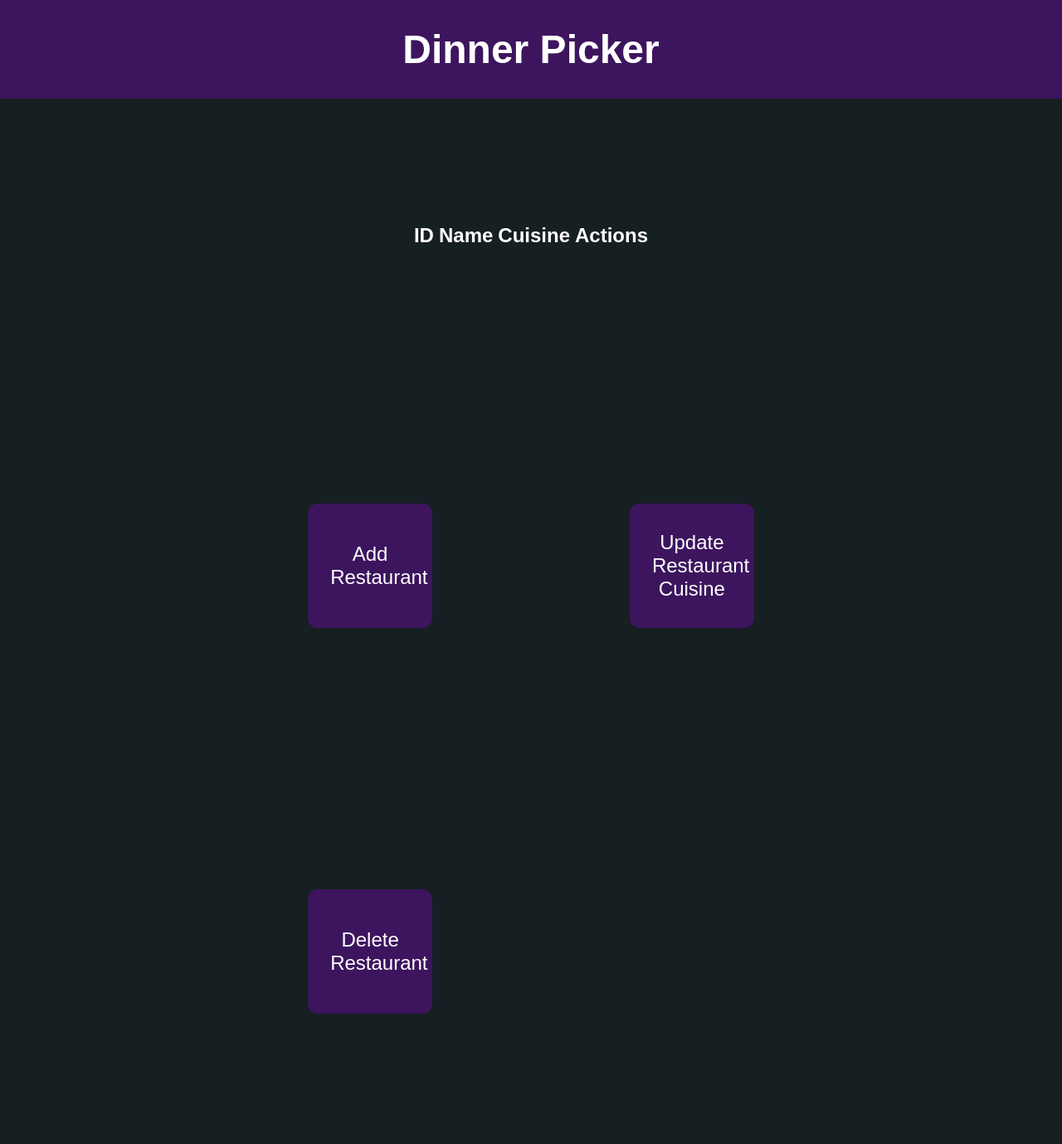
After one commit to BuccoBruce/dinner-finder, a Flask app: page /restaurants in a window 1280 px wide. The commit adds this page. Shown: the whole page at 83% size. Run offline with Flask 3, Linux system fonts and the light colour scheme; data that the repository does not hold is empty.

Commit message:
working on crud implementation

```diff
--- a/app.py
+++ b/app.py
@@ -4,12 +4,13 @@ import sqlite3
 import db
 
 from dotenv import load_dotenv
-from flask import Flask, render_template, request, session
+from flask import Flask, render_template, request, session, redirect
 
 VALID_CUISINES = ("mexican", "italian", "american", "asian", "bakery", "pizza")
-# DATABASE = "dinnerfinder.db"
-HOMEPAGE = "index.html"
+HOMEPAGE = "/index.html"
 RECOMMENDATION = "recommendation.html"
+USERS = "users.html"
+RESTAURANTS = "restaurants.html"
 
 load_dotenv()
 
@@ -75,3 +76,42 @@ def recommendation():
         )
     else:
         return render_template(HOMEPAGE)
+
+@app.route("/users", methods=["GET", "POST"])
+def users():
+    if request.method == "POST":
+        resp = request.form["user_management"]
+        if resp == "add_user":
+            db.create_user("testuser4", "testuser4@test.com", "1234567")
+            return redirect("/")
+        if resp == "get_user_id":
+            print(db.get_user_id("testuser4", "1234567"))
+            return redirect("/")
+        if resp == "update_user":
+            db.update_user_email(1, "fake@fakerson.com")
+            return redirect("/")
+        if resp == "delete_user":
+            db.delete_user(1)
+            return redirect("/")
+
+    if request.method == "GET":
+        return render_template(USERS)
+
+@app.route("/restaurants", methods=["GET", "POST"])
+def restaurants():
+    if request.method == "POST":
+        resp = request.form["restaurant_management"]
+        if resp == "add_restaurant":
+            db.create_restaurant("test", "mexican", 1)
+            return redirect("/")
+        if resp == "update_restaurant":
+            db.update_restaurant_cuisine("test", "american", 1)
+            return redirect("/")
+        if resp == "delete_restaurant":
+            db.delete_restaurant("test", 1, 1)
+            return redirect("/")
+
+    if request.method == "GET":
+        user_id = 1
+        restaurant_table = db.get_restaurant_table(user_id)
+        return render_template(RESTAURANTS, restaurant_table=restaurant_table)
--- a/db.py
+++ b/db.py
@@ -12,7 +12,7 @@ def get_db():
         )
         g.db.row_factory = sqlite3.Row
 
-        return g.db
+    return g.db
 
 def close_db(e=None):
     db = g.pop('db', None)
@@ -60,6 +60,15 @@ def get_restaurant_recommendation(selected_cuisine: str, user_id: int) -> list:
         restaurant_list.append(restaurant[0])
     return restaurant_list
 
+def get_restaurant_table(user_id: int):
+    db = get_db()
+    query_data = db.execute(
+        "SELECT id, name, cuisine FROM restaurants WHERE user_id=?",
+        (user_id,)
+    )
+
+    return query_data.fetchall()
+
 def update_restaurant_name(old_name, new_name, user_id):
     db = get_db()
     db.execute(
@@ -76,36 +85,36 @@ def update_restaurant_cuisine(name, new_cuisine, user_id):
     )
     db.commit()
 
-def delete_restaurant(name, user_id):
+def delete_restaurant(name, user_id, restaurant_id):
     db = get_db()
     db.execute(
-        "DELETE FROM restaurants WHERE name=? AND user_id=?",
-        (name, user_id)
+        "DELETE FROM restaurants WHERE name=? AND user_id=? AND id=?",
+        (name, user_id, restaurant_id)
     )
     db.commit()
 
-def create_user(name, email, password_hash):
+def create_user(username, email, password_hash):
     db = get_db()
     db.execute(
-        "INSERT INTO users (name, email, password_hash) VALUES (?, ?, ?)",
-        (name, email, password_hash)
+        "INSERT INTO users (username, email, password_hash) VALUES (?, ?, ?)",
+        (username, email, password_hash)
     )
     db.commit()
 
-def get_user_id(name, password_hash):
+def get_user_id(username, password_hash):
     db = get_db()
     result = db.execute(
-        "SELECT id FROM users WHERE name=? AND password_hash=?",
-        (name, password_hash)
+        "SELECT id FROM users WHERE username=? AND password_hash=?",
+        (username, password_hash)
     )
     user = result.fetchone()
     return user["id"]
 
-def update_user_name(id, name):
+def update_user_name(id, username):
     db = get_db()
     db.execute(
-        "UPDATE users SET name=? WHERE id=?",
-        (name, id)
+        "UPDATE users SET username=? WHERE id=?",
+        (username, id)
     )
     db.commit()
 
--- a/schema.sql
+++ b/schema.sql
@@ -3,7 +3,7 @@ DROP TABLE IF EXISTS restaurants;
 
 CREATE TABLE users (
     id INTEGER PRIMARY KEY AUTOINCREMENT,
-    name TEXT UNIQUE NOT NULL,
+    username TEXT UNIQUE NOT NULL,
     email TEXT UNIQUE NOT NULL,
     password_hash TEXT NOT NULL
 );
--- a/templates/index.html
+++ b/templates/index.html
@@ -42,6 +42,12 @@
         </div>
 
     </div>
+    <form action="/users" method="get">
+        <button type="submit" name="user_management" value="users">Users</button>
+    </form>
+    <form action="/restaurants" method="get">
+        <button type="submit" name="restaurant_management" value="restaurants">Restaurants</button>
+    </form>
 </body>
 
 </html>
--- /dev/null
+++ b/templates/restaurants.html
@@ -0,0 +1,72 @@
+<!DOCTYPE html>
+<html>
+<link rel="stylesheet" type="text/css" href="{{ url_for('static', filename='style.css') }}" />
+<title>Dinner Finder</title>
+
+<head><meta charset="UTF-8"></head>
+
+<body>
+    <div class="flexbox-container">
+
+        <div class="flexbox-item flexbox-item-1">
+            <h1>Dinner Picker</h1>
+        </div>
+
+        <div class="flexbox-item flexbox-item-2">
+            <table>
+                <tr>
+                    <th>ID</th>
+                    <th>Name</th>
+                    <th>Cuisine</th>
+                    <th>Actions</th>
+                </tr>
+
+                {% for restaurant_row in restaurant_table %}
+                <tr>
+                    <td>{{ restaurant_row["id"] }}</td>
+                    <td>{{ restaurant_row["name"] }}</td>
+                    <td>{{ restaurant_row["cuisine"] }}</td>
+
+                    <td>
+                        <form action="/restaurants" method="post">
+                            <input type="hidden"
+                                name="restaurant_id"
+                                value="{{ restaurant_row['id'] }}">
+
+                            <button type="submit"
+                                    name="restaurant_management"
+                                    value="update_restaurant">
+                                Update
+                            </button>
+
+                            <button type="submit"
+                                    name="restaurant_management"
+                                    value="delete_restaurant">
+                                Delete
+                            </button>
+                        </form>
+                    </td>
+                </tr>
+                {% endfor %}
+            </table>
+        </div>
+
+        <div class="flexbox-item flexbox-item-3">
+            <form action="/restaurants" method="post">
+                <div class="grid-container">
+                    <div class="grid-item grid-item-1">
+                        <button type="submit" name="restaurant_management" value="add_restaurant">Add Restaurant</button>
+                    </div>
+                    <div class="grid-item grid-item-3">
+                        <button type="submit" name="restaurant_management" value="update_restaurant">Update Restaurant Cuisine</button>
+                    </div>
+                    <div class="grid-item grid-item-4">
+                        <button type="submit" name="restaurant_management" value="delete_restaurant">Delete Restaurant</button>
+                    </div>
+                </div>
+            </form>
+        </div>
+    </div>
+</body>
+
+</html>
```
Also changed, not shown: templates/users.html (added, +40 -0 lines).
